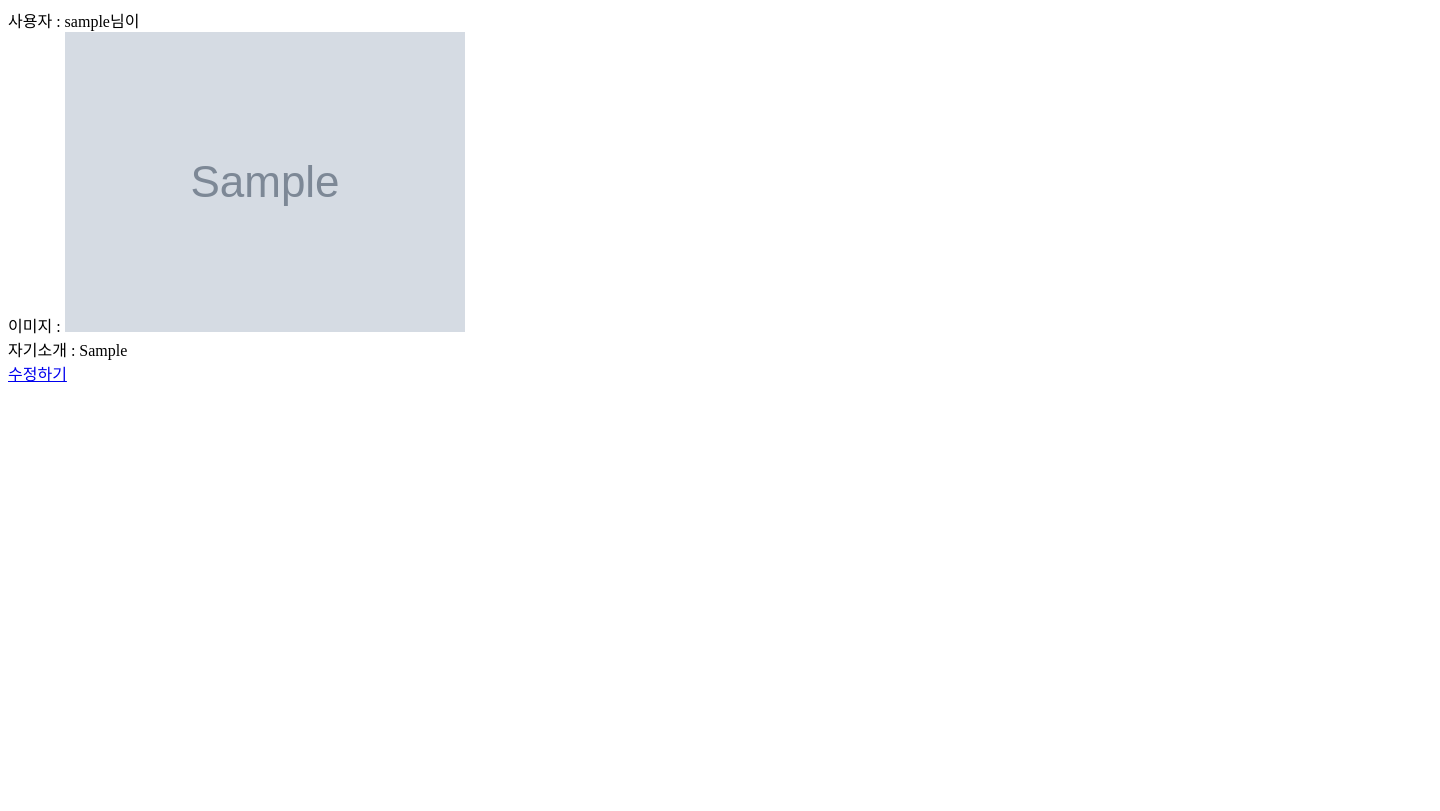
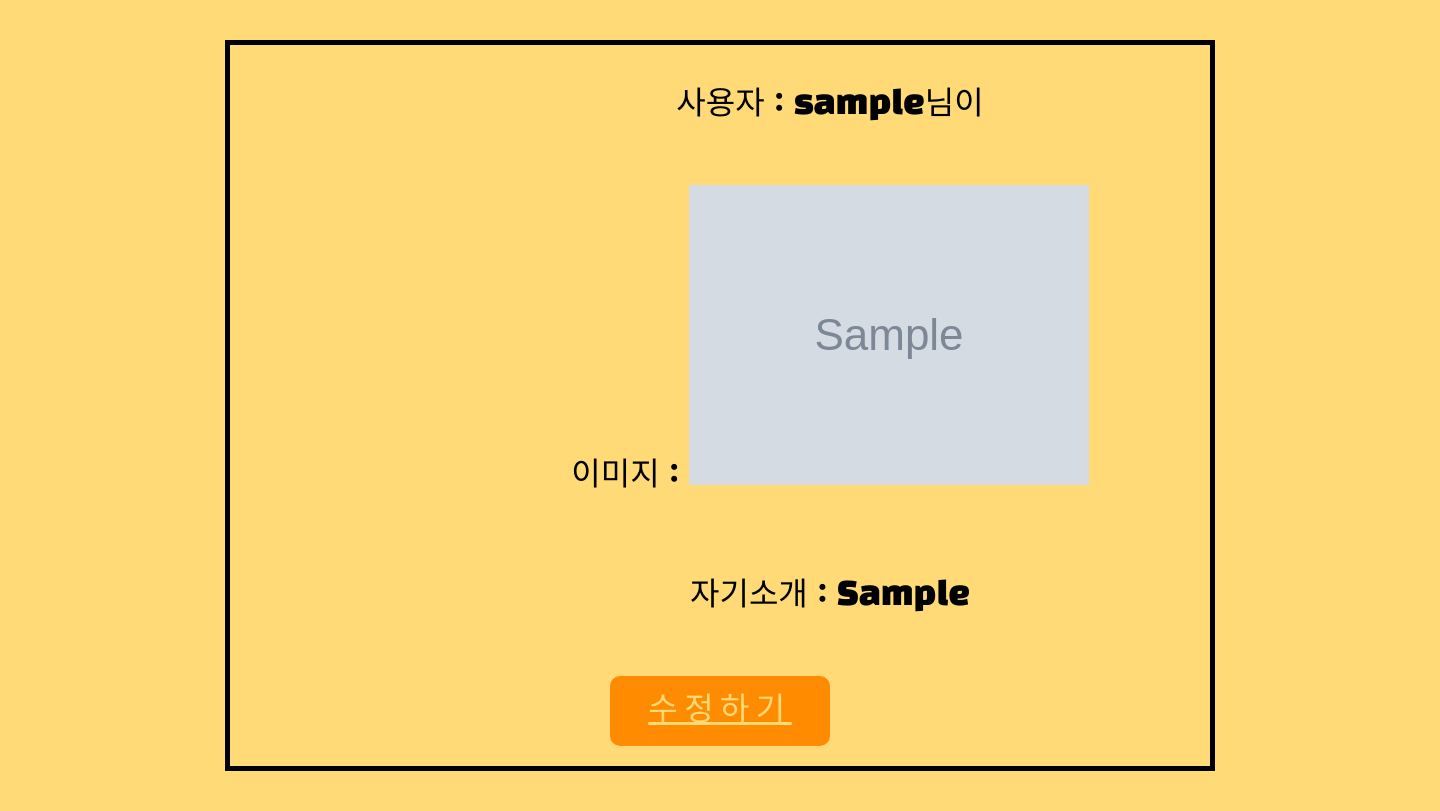
Before and after one commit to MJU-Capstone1-Team5/Saving-Expert, a Django app: page /myuser/1 in a window 1440 px wide. Before the commit the page ends 382 px from the top, so only its background shows below. Run offline with Django 4.2, Linux system fonts and the light colour scheme; tables that the repository leaves empty hold one stand-in row (values such as "Sample post"); grey boxes marked "Sample" are stand-in pictures.

Commit message:
css 수정2

```diff
--- a/static/css/style.css
+++ b/static/css/style.css
@@ -54,7 +54,7 @@ div{
 .category1 a[href]{
     color: #FF8C00;
 }
-/* 메인페이지 카테고리 스타일 */
+/* 메인페이지 카테고리 */
 
 .before_login{
     float: left;
@@ -71,14 +71,14 @@ div{
     border-width: 5px;
     line-height: 100px;
 }
-/* 로그인 전 메인페이지 화면 스타일 */
+/* 로그인 전 메인페이지 화면 */
 
 .after_login, h6{
     float: left;
-    width: 400px;
+    width: 500px;
     height: 50px;
     padding: 10px;
-    margin: 120px;
+    margin: 100px;
     text-align: center;
     border-radius: 10px;
     letter-spacing: 0.2em;
@@ -87,11 +87,14 @@ div{
     border-width: 5px;
     line-height: 50px;
 }
-/* 로그인 후 메인페이지 하단 부분 스타일 */
+/* 로그인 후 메인페이지 하단 부분 */
 h6{
     color: #FF8C00;
 }
-/* xx님이 로그인중 스타일 */
+/* xx님이 로그인중 */
+h6 a[href]{
+    color: #FF8C00;
+}
 
 .after_login a[href], .before_login a[href]{
     color: black;
@@ -120,13 +123,10 @@ h6{
     width: 500px;
     height: 600px;
 }
-/* 주식 그림 스타일 */
+/* 메인페이지 주식 그림 */
 
 .category1 a:hover, .category1 a:focus{
     color: #fff;
-}
-.category1 a:active{
-    background-color: #FF8C00;
 }
 .before_login a:hover, .before_login a:focus{
     color: #FF8C00;
@@ -134,7 +134,6 @@ h6{
 .after_login a:hover, .after_login a:focus{
     color: #FF8C00;
 }
-/* 마우스 가까이 가면 변하는 스타일 */
 
 /* login.html */
 
@@ -149,16 +148,16 @@ h6{
     font-weight: lighter;
     border-width: 5px;
 }
-/* 로그인 창 스타일(소셜 로그인 제외) */
+/* 로그인 창(소셜 로그인 제외) */
 
 .social_title, .loginbox3{
     font-size: larger;
 }
 
-/* 로그인 창 스타일 */
 #login{
     flex-direction: column;
-    border: 5px solid white;
+    border: 5px solid black;
+    width: 70%;
 }
 #login_other{
     flex-direction: column;
@@ -178,7 +177,7 @@ input[type=text], input[type=password]{
     box-sizing: border-box;
 }
 
-.login_loginbtn{
+.login_loginbtn, .signup_btn{
     width: 300px;
     height: 40px;
     background-color: #FF8C00;
@@ -190,6 +189,7 @@ input[type=text], input[type=password]{
     cursor: pointer;
     letter-spacing: 0.2em;
 }
+/* 로그인, 회원가입 버튼 */
 
 .loginbox4{
     justify-content: space-around;
@@ -213,3 +213,94 @@ input[type=text], input[type=password]{
 .loginbox4 a:hover, .loginbox4 a:focus{
     color: white;
 }
+
+/* signup.html */
+.signup_title{
+    font-size: 200%;
+}
+#sign_up{
+    border: 5px solid black;
+    width: 70%;
+    text-align: center;
+    height: 600px;
+    line-height: 80px;
+}
+
+/* myuser.html */
+#user{
+    flex-direction: column;
+    font-size: 200%;
+    font-weight: 100;
+    border: 5px solid black;
+    width: 70%;
+    text-align: center;
+    height: 100%;
+    line-height: 80px;
+
+}
+.modify_btn{
+    width: 200px;
+    height: 50px;
+    padding: 10px;
+    border-radius: 10px;
+    letter-spacing: 0.2em;
+    font-size: 100%;
+    font-weight: 500;
+    border-width: 5px;
+    line-height: 50px;
+
+    background:#FF8C00;
+}
+.modify_btn a[href]{
+    color: #FFDA77;
+}
+.modify_btn a:hover, .modify_btn a:focus{
+    color: white;
+}
+
+/* 개인정보 수정 */
+#modify{
+    flex-direction: column;
+    font-size: 130%;
+    font-weight: 100;
+    border: 5px solid black;
+    width: 70%;
+    text-align: center;
+    height: 100%;
+    line-height: 80px;
+}
+.modify_form{
+    width: 90%;
+    padding: 10px;
+    margin: 10px;
+    text-align: center;
+    border-radius: 10px;
+    letter-spacing: 0.2em;
+    font-size: 150%;
+    font-weight: lighter;
+    border-width: 5px;
+}
+textarea{
+    padding: 10px;
+    margin: 5px 0;
+    border: 1px solid black;
+    border-radius: 4px;
+    box-sizing: border-box;
+    background-color: #FFDA77;
+}
+input[type=checkbox]{
+    width: 50px;
+    height: 30px;
+}
+input[type=submit]{
+    width: 300px;
+    height: 40px;
+    background-color: #FF8C00;
+    color: white;
+    font-size: 25px;
+    font-family: 'Black Han Sans', sans-serif;
+    border: none;
+    border-radius: 5px;
+    cursor: pointer;
+    letter-spacing: 0.2em;
+}
--- a/users/templates/users/home.html
+++ b/users/templates/users/home.html
@@ -12,7 +12,7 @@
 <body>
   <h1>
     <div class="container" id="main">
-      <img src="{% static 'image/icon2.png' %}" style="width:55px; height:55px; margin: 25px;"> 메인페이지
+      <img src="{% static 'image/icon2.png' %}" style="width:55px; height:55px; margin: 25px;"> 내일은 주식왕
     </div>
   </h1>
   {% if user.is_authenticated%}
@@ -36,7 +36,8 @@
   </div>
 
   <div class="container" id="box3">
-    <h6 class="display-7 fw-bold">{{user.username}}님이 로그인중 <a href="/myuser/{{user.id}}">내 페이지가기</a></h6><br />
+    <h6 class="display-7 fw-bold">{{user.username}}님이 로그인중</h6><br />
+    <div class="after_login"><a href="/myuser/{{user.id}}">내 페이지가기</a></div>
     <div class="after_login">
       <a href="{% url 'users:log_out'%}"\>Logout</a>
     </div>
--- a/users/templates/users/myuser.html
+++ b/users/templates/users/myuser.html
@@ -6,11 +6,14 @@
   <meta http-equiv="X-UA-Compatible" content="IE=edge">
   <meta name="viewport" content="width=device-width, initial-scale=1.0">
   <title>Document</title>
+  <link rel="stylesheet" type="text/css" href="{% static 'css/style.css' %}">
 </head>
 <body>
-  <div> 사용자 : {{myuser.username}}님이</div>
-  <div>이미지 : <img src="media/{{myuser.userimage}}" alt=""></div>
-  <div> 자기소개 : {{ myuser.usermemo }} </div>
-  <div> <a href="{% url 'users:myusercreate' id=user.id%}">수정하기</a> </div>
+  <div class="container" id="user">
+    <div class="user_name"> 사용자 : {{myuser.username}}님이</div>
+    <div class="user_img">이미지 : <img src="media/{{myuser.userimage}}" alt=""></div>
+    <div class="intro"> 자기소개 : {{ myuser.usermemo }} </div>
+    <div class="modify_btn"> <a href="{% url 'users:myusercreate' id=user.id%}">수정하기</a> </div>
+  </div>
 </body>
 </html>
--- a/users/templates/users/myusercreate.html
+++ b/users/templates/users/myusercreate.html
@@ -6,9 +6,11 @@
   <meta http-equiv="X-UA-Compatible" content="IE=edge">
   <meta name="viewport" content="width=device-width, initial-scale=1.0">
   <title>Document</title>
+  <link rel="stylesheet" type="text/css" href="{% static 'css/style.css' %}">
 </head>
 <body>
-  <form action="/myusercreate/{{myuser.id}}" method="post" enctype="multipart/form-data">
+  <div class="container" id="modify">
+    <form action="/myusercreate/{{myuser.id}}" method="post" enctype="multipart/form-data" class="modify_form">
       {% csrf_token %}
     <div> 사용자 : {{myuser.username}}님</div>
     <div>
@@ -21,6 +23,7 @@
     <div>자기소개 : <textarea name="usermemo" id="" cols="30" rows="10" value="{{myuser.usermemo}}">{{myuser.usermemo}}</textarea></div>
     <div><input type="submit" value="글 수정" /></div>
     </form>
+  </div>
 
 
 </body>
```
Also changed, not shown: users/templates/users/signup.html (+6 -1 lines). Lines whose indentation alone changed are shown as unchanged.
